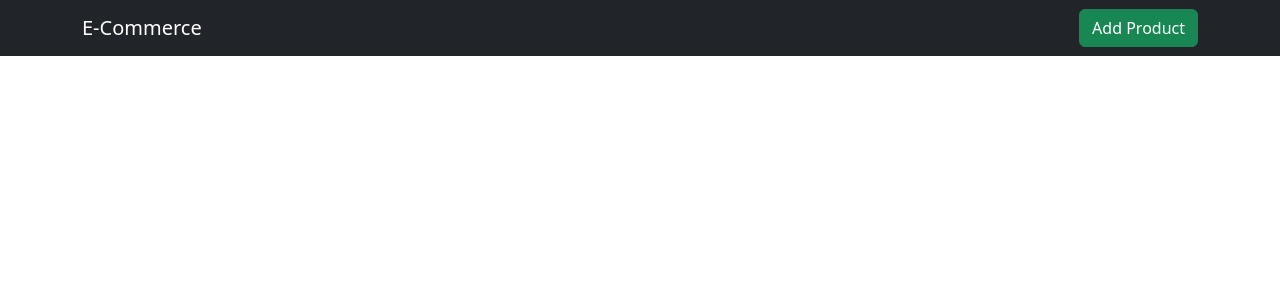
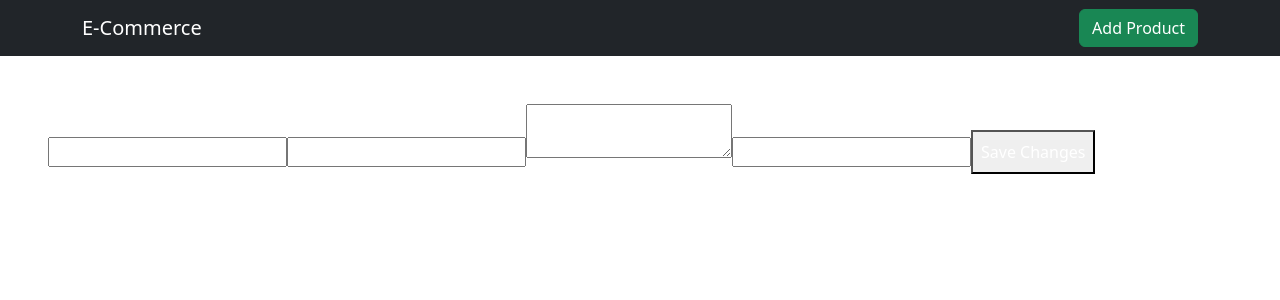
Before and after one commit to lensen-degife/frontend, a React (Create React App) app: page /update-product/1 in a window 1280 px wide. Shown: the top 300 px of the page. Built offline with nearby package versions, Linux system fonts and the light colour scheme; no server answers.

Commit message:
update and delete product

```diff
--- a/src/App.js
+++ b/src/App.js
@@ -10,6 +10,8 @@ import {
 import Home from './pages/Home';
 import AddProduct from './components/AddProduct';
 import NavigationBar from './components/NavigationBar';
+import ProductDetails from "./pages/ProductDetails";
+import UpdateProduct from "./pages/UpdateProduct";
 
 function App() {
 
@@ -60,6 +62,15 @@ function App() {
           element={<AddProduct />}
         />
 
+        <Route
+          path="/products/:id"
+          element={<ProductDetails />}
+        />
+        <Route
+          path="/update-product/:id"
+          element={<UpdateProduct />}
+        />
+
       </Routes>
 
     </BrowserRouter>
--- a/src/components/ProductCard.js
+++ b/src/components/ProductCard.js
@@ -1,7 +1,14 @@
 import React from 'react';
 import { Card, Button } from 'react-bootstrap';
+import { useNavigate } from "react-router-dom";
 
 const ProductCard = ({ product, addToCart }) => {
+  const navigate = useNavigate();
+  <div
+    onClick={() => navigate(`/products/${product._id}`)}>
+
+  </div>
+
   return (
     <Card className="h-100 shadow-sm">
 
--- /dev/null
+++ b/src/pages/ProductDetails.jsx
@@ -0,0 +1,81 @@
+import { useEffect, useState } from "react";
+import { useParams, useNavigate } from "react-router-dom";
+import axios from "axios";
+
+const ProductDetails = () => {
+  const { id } = useParams();
+
+  const navigate = useNavigate();
+
+  const [product, setProduct] = useState(null);
+
+  useEffect(() => {
+    fetchProduct();
+  }, []);
+
+  const fetchProduct = async () => {
+    try {
+      const res = await axios.get(
+        `http://localhost:5000/products/${id}`
+      );
+
+      setProduct(res.data);
+    } catch (error) {
+      console.log(error);
+    }
+  };
+
+  const handleDelete = async () => {
+    try {
+      await axios.delete(
+        `http://localhost:5000/products/${id}`
+      );
+
+      alert("Product deleted");
+
+      navigate("/");
+    } catch (error) {
+      console.log(error);
+    }
+  };
+
+  const handleUpdate = () => {
+    navigate(`/update-product/${id}`);
+  };
+
+  if (!product) return <h1>Loading...</h1>;
+
+  return (
+    <div className="p-5">
+      <img
+        src={product.image}
+        alt={product.name}
+        className="w-72"
+      />
+
+      <h1>{product.name}</h1>
+
+      <p>{product.description}</p>
+
+      <h2>${product.price}</h2>
+
+      <div className="flex gap-4 mt-4">
+        <button
+          onClick={handleUpdate}
+          className="bg-blue-500 text-white px-4 py-2"
+        >
+          Update
+        </button>
+
+        <button
+          onClick={handleDelete}
+          className="bg-red-500 text-white px-4 py-2"
+        >
+          Delete
+        </button>
+      </div>
+    </div>
+  );
+};
+
+export default ProductDetails;
--- /dev/null
+++ b/src/pages/UpdateProduct.jsx
@@ -0,0 +1,95 @@
+import { useEffect, useState } from "react";
+import { useParams, useNavigate } from "react-router-dom";
+import axios from "axios";
+
+const UpdateProduct = () => {
+  const { id } = useParams();
+
+  const navigate = useNavigate();
+
+  const [formData, setFormData] = useState({
+    name: "",
+    price: "",
+    description: "",
+    image: "",
+  });
+
+  useEffect(() => {
+    fetchProduct();
+  }, []);
+
+  const fetchProduct = async () => {
+    const res = await axios.get(
+      `http://localhost:5000/products/${id}`
+    );
+
+    setFormData(res.data);
+  };
+
+  const handleChange = (e) => {
+    setFormData({
+      ...formData,
+      [e.target.name]: e.target.value,
+    });
+  };
+
+  const handleSubmit = async (e) => {
+    e.preventDefault();
+
+    try {
+      await axios.put(
+        `http://localhost:5000/products/${id}`,
+        formData
+      );
+
+      alert("Product updated");
+
+      navigate(`/products/${id}`);
+    } catch (error) {
+      console.log(error);
+    }
+  };
+
+  return (
+    <form
+      onSubmit={handleSubmit}
+      className="flex flex-col gap-4 p-5"
+    >
+      <input
+        type="text"
+        name="name"
+        value={formData.name}
+        onChange={handleChange}
+      />
+
+      <input
+        type="number"
+        name="price"
+        value={formData.price}
+        onChange={handleChange}
+      />
+
+      <textarea
+        name="description"
+        value={formData.description}
+        onChange={handleChange}
+      />
+
+      <input
+        type="text"
+        name="image"
+        value={formData.image}
+        onChange={handleChange}
+      />
+
+      <button
+        type="submit"
+        className="bg-green-500 text-white p-2"
+      >
+        Save Changes
+      </button>
+    </form>
+  );
+};
+
+export default UpdateProduct;
```
